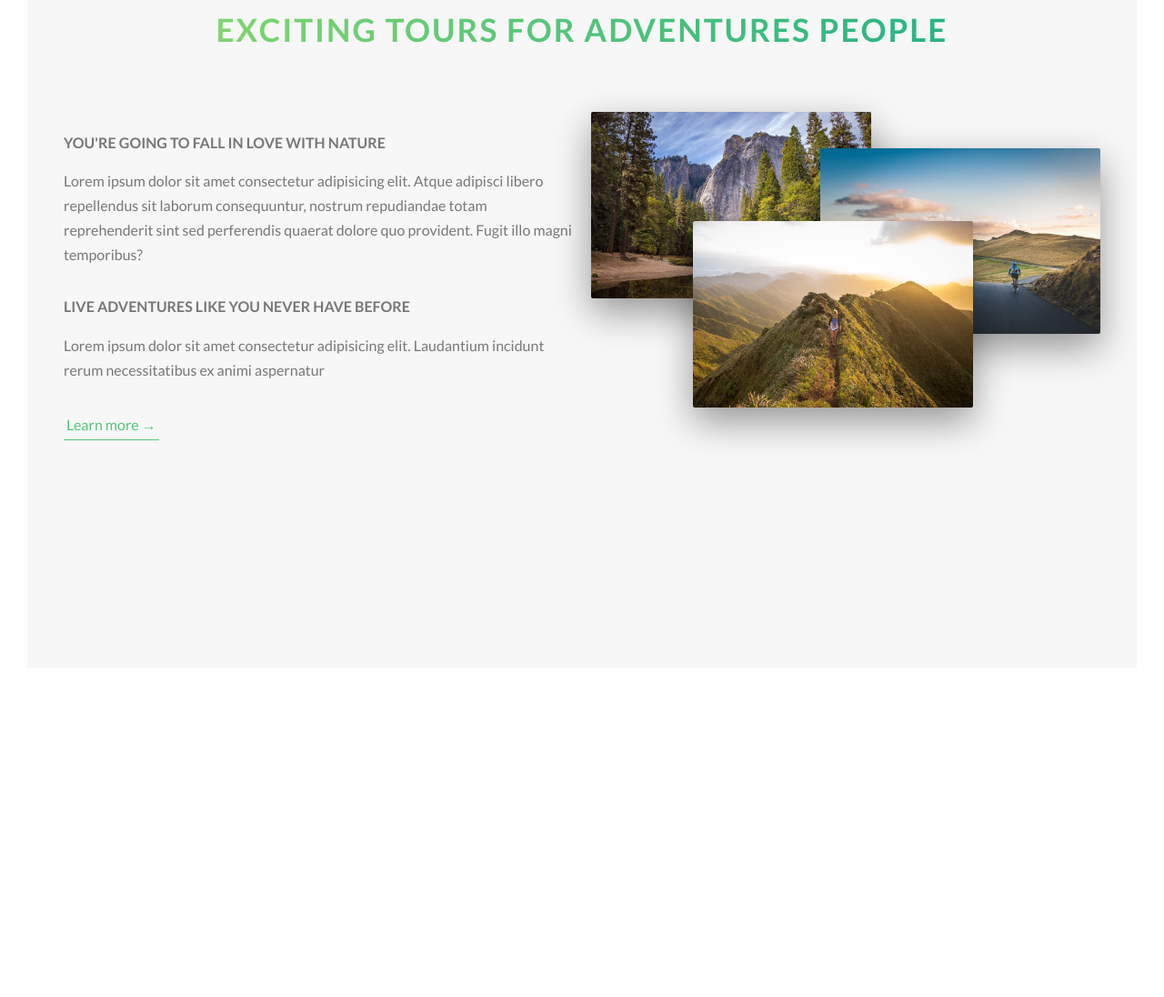
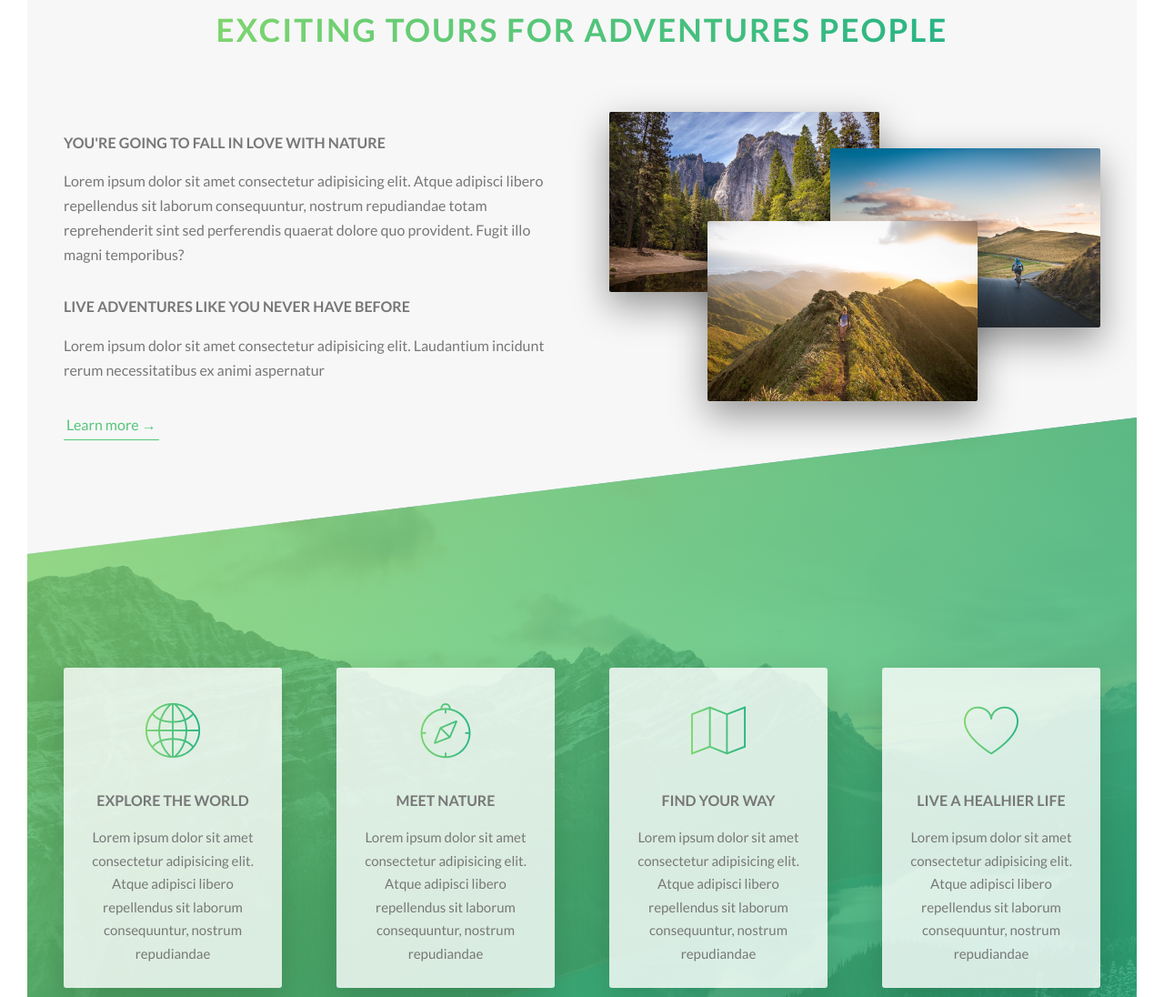
Before and after one commit to oguzzaydin/sass-advanced, a website: page natours/index.html in a window 1280 px wide. Shown: the part 877-1973 px from the top of the page at 91% size. Before the commit the page ends 1641 px from the top, so only its background shows below. Drawn offline with Linux system fonts and the light colour scheme.

Commit message:
section features

```diff
--- /dev/null
+++ b/natours/css/icon-font.css
@@ -0,0 +1,445 @@
+@charset "UTF-8";
+
+@font-face {
+  font-family: "linea-basic-10";
+  src:url("fonts/linea-basic-10.eot");
+  src:url("fonts/linea-basic-10.eot?#iefix") format("embedded-opentype"),
+    url("fonts/linea-basic-10.woff") format("woff"),
+    url("fonts/linea-basic-10.ttf") format("truetype"),
+    url("fonts/linea-basic-10.svg#linea-basic-10") format("svg");
+  font-weight: normal;
+  font-style: normal;
+
+}
+
+[data-icon]:before {
+  font-family: "linea-basic-10" !important;
+  content: attr(data-icon);
+  font-style: normal !important;
+  font-weight: normal !important;
+  font-variant: normal !important;
+  text-transform: none !important;
+  speak: none;
+  line-height: 1;
+  -webkit-font-smoothing: antialiased;
+  -moz-osx-font-smoothing: grayscale;
+}
+
+[class^="icon-"]:before,
+[class*=" icon-"]:before {
+  font-family: "linea-basic-10" !important;
+  font-style: normal !important;
+  font-weight: normal !important;
+  font-variant: normal !important;
+  text-transform: none !important;
+  speak: none;
+  line-height: 1;
+  -webkit-font-smoothing: antialiased;
+  -moz-osx-font-smoothing: grayscale;
+}
+
+.icon-basic-accelerator:before {
+  content: "a";
+}
+.icon-basic-alarm:before {
+  content: "b";
+}
+.icon-basic-anchor:before {
+  content: "c";
+}
+.icon-basic-anticlockwise:before {
+  content: "d";
+}
+.icon-basic-archive:before {
+  content: "e";
+}
+.icon-basic-archive-full:before {
+  content: "f";
+}
+.icon-basic-ban:before {
+  content: "g";
+}
+.icon-basic-battery-charge:before {
+  content: "h";
+}
+.icon-basic-battery-empty:before {
+  content: "i";
+}
+.icon-basic-battery-full:before {
+  content: "j";
+}
+.icon-basic-battery-half:before {
+  content: "k";
+}
+.icon-basic-bolt:before {
+  content: "l";
+}
+.icon-basic-book:before {
+  content: "m";
+}
+.icon-basic-book-pen:before {
+  content: "n";
+}
+.icon-basic-book-pencil:before {
+  content: "o";
+}
+.icon-basic-bookmark:before {
+  content: "p";
+}
+.icon-basic-calculator:before {
+  content: "q";
+}
+.icon-basic-calendar:before {
+  content: "r";
+}
+.icon-basic-cards-diamonds:before {
+  content: "s";
+}
+.icon-basic-cards-hearts:before {
+  content: "t";
+}
+.icon-basic-case:before {
+  content: "u";
+}
+.icon-basic-chronometer:before {
+  content: "v";
+}
+.icon-basic-clessidre:before {
+  content: "w";
+}
+.icon-basic-clock:before {
+  content: "x";
+}
+.icon-basic-clockwise:before {
+  content: "y";
+}
+.icon-basic-cloud:before {
+  content: "z";
+}
+.icon-basic-clubs:before {
+  content: "A";
+}
+.icon-basic-compass:before {
+  content: "B";
+}
+.icon-basic-cup:before {
+  content: "C";
+}
+.icon-basic-diamonds:before {
+  content: "D";
+}
+.icon-basic-display:before {
+  content: "E";
+}
+.icon-basic-download:before {
+  content: "F";
+}
+.icon-basic-exclamation:before {
+  content: "G";
+}
+.icon-basic-eye:before {
+  content: "H";
+}
+.icon-basic-eye-closed:before {
+  content: "I";
+}
+.icon-basic-female:before {
+  content: "J";
+}
+.icon-basic-flag1:before {
+  content: "K";
+}
+.icon-basic-flag2:before {
+  content: "L";
+}
+.icon-basic-floppydisk:before {
+  content: "M";
+}
+.icon-basic-folder:before {
+  content: "N";
+}
+.icon-basic-folder-multiple:before {
+  content: "O";
+}
+.icon-basic-gear:before {
+  content: "P";
+}
+.icon-basic-geolocalize-01:before {
+  content: "Q";
+}
+.icon-basic-geolocalize-05:before {
+  content: "R";
+}
+.icon-basic-globe:before {
+  content: "S";
+}
+.icon-basic-gunsight:before {
+  content: "T";
+}
+.icon-basic-hammer:before {
+  content: "U";
+}
+.icon-basic-headset:before {
+  content: "V";
+}
+.icon-basic-heart:before {
+  content: "W";
+}
+.icon-basic-heart-broken:before {
+  content: "X";
+}
+.icon-basic-helm:before {
+  content: "Y";
+}
+.icon-basic-home:before {
+  content: "Z";
+}
+.icon-basic-info:before {
+  content: "0";
+}
+.icon-basic-ipod:before {
+  content: "1";
+}
+.icon-basic-joypad:before {
+  content: "2";
+}
+.icon-basic-key:before {
+  content: "3";
+}
+.icon-basic-keyboard:before {
+  content: "4";
+}
+.icon-basic-laptop:before {
+  content: "5";
+}
+.icon-basic-life-buoy:before {
+  content: "6";
+}
+.icon-basic-lightbulb:before {
+  content: "7";
+}
+.icon-basic-link:before {
+  content: "8";
+}
+.icon-basic-lock:before {
+  content: "9";
+}
+.icon-basic-lock-open:before {
+  content: "!";
+}
+.icon-basic-magic-mouse:before {
+  content: "\"";
+}
+.icon-basic-magnifier:before {
+  content: "#";
+}
+.icon-basic-magnifier-minus:before {
+  content: "$";
+}
+.icon-basic-magnifier-plus:before {
+  content: "%";
+}
+.icon-basic-mail:before {
+  content: "&";
+}
+.icon-basic-mail-multiple:before {
+  content: "'";
+}
+.icon-basic-mail-open:before {
+  content: "(";
+}
+.icon-basic-mail-open-text:before {
+  content: ")";
+}
+.icon-basic-male:before {
+  content: "*";
+}
+.icon-basic-map:before {
+  content: "+";
+}
+.icon-basic-message:before {
+  content: ",";
+}
+.icon-basic-message-multiple:before {
+  content: "-";
+}
+.icon-basic-message-txt:before {
+  content: ".";
+}
+.icon-basic-mixer2:before {
+  content: "/";
+}
+.icon-basic-mouse:before {
+  content: ":";
+}
+.icon-basic-notebook:before {
+  content: ";";
+}
+.icon-basic-notebook-pen:before {
+  content: "<";
+}
+.icon-basic-notebook-pencil:before {
+  content: "=";
+}
+.icon-basic-paperplane:before {
+  content: ">";
+}
+.icon-basic-pencil-ruler:before {
+  content: "?";
+}
+.icon-basic-pencil-ruler-pen:before {
+  content: "@";
+}
+.icon-basic-photo:before {
+  content: "[";
+}
+.icon-basic-picture:before {
+  content: "]";
+}
+.icon-basic-picture-multiple:before {
+  content: "^";
+}
+.icon-basic-pin1:before {
+  content: "_";
+}
+.icon-basic-pin2:before {
+  content: "`";
+}
+.icon-basic-postcard:before {
+  content: "{";
+}
+.icon-basic-postcard-multiple:before {
+  content: "|";
+}
+.icon-basic-printer:before {
+  content: "}";
+}
+.icon-basic-question:before {
+  content: "~";
+}
+.icon-basic-rss:before {
+  content: "\\";
+}
+.icon-basic-server:before {
+  content: "\e000";
+}
+.icon-basic-server2:before {
+  content: "\e001";
+}
+.icon-basic-server-cloud:before {
+  content: "\e002";
+}
+.icon-basic-server-download:before {
+  content: "\e003";
+}
+.icon-basic-server-upload:before {
+  content: "\e004";
+}
+.icon-basic-settings:before {
+  content: "\e005";
+}
+.icon-basic-share:before {
+  content: "\e006";
+}
+.icon-basic-sheet:before {
+  content: "\e007";
+}
+.icon-basic-sheet-multiple:before {
+  content: "\e008";
+}
+.icon-basic-sheet-pen:before {
+  content: "\e009";
+}
+.icon-basic-sheet-pencil:before {
+  content: "\e00a";
+}
+.icon-basic-sheet-txt:before {
+  content: "\e00b";
+}
+.icon-basic-signs:before {
+  content: "\e00c";
+}
+.icon-basic-smartphone:before {
+  content: "\e00d";
+}
+.icon-basic-spades:before {
+  content: "\e00e";
+}
+.icon-basic-spread:before {
+  content: "\e00f";
+}
+.icon-basic-spread-bookmark:before {
+  content: "\e010";
+}
+.icon-basic-spread-text:before {
+  content: "\e011";
+}
+.icon-basic-spread-text-bookmark:before {
+  content: "\e012";
+}
+.icon-basic-star:before {
+  content: "\e013";
+}
+.icon-basic-tablet:before {
+  content: "\e014";
+}
+.icon-basic-target:before {
+  content: "\e015";
+}
+.icon-basic-todo:before {
+  content: "\e016";
+}
+.icon-basic-todo-pen:before {
+  content: "\e017";
+}
+.icon-basic-todo-pencil:before {
+  content: "\e018";
+}
+.icon-basic-todo-txt:before {
+  content: "\e019";
+}
+.icon-basic-todolist-pen:before {
+  content: "\e01a";
+}
+.icon-basic-todolist-pencil:before {
+  content: "\e01b";
+}
+.icon-basic-trashcan:before {
+  content: "\e01c";
+}
+.icon-basic-trashcan-full:before {
+  content: "\e01d";
+}
+.icon-basic-trashcan-refresh:before {
+  content: "\e01e";
+}
+.icon-basic-trashcan-remove:before {
+  content: "\e01f";
+}
+.icon-basic-upload:before {
+  content: "\e020";
+}
+.icon-basic-usb:before {
+  content: "\e021";
+}
+.icon-basic-video:before {
+  content: "\e022";
+}
+.icon-basic-watch:before {
+  content: "\e023";
+}
+.icon-basic-webpage:before {
+  content: "\e024";
+}
+.icon-basic-webpage-img-txt:before {
+  content: "\e025";
+}
+.icon-basic-webpage-multiple:before {
+  content: "\e026";
+}
+.icon-basic-webpage-txt:before {
+  content: "\e027";
+}
+.icon-basic-world:before {
+  content: "\e028";
+}
--- a/natours/index.html
+++ b/natours/index.html
@@ -6,7 +6,7 @@
     <meta name="viewport" content="width=device-width, initial-scale=1.0">
 
     <link href="https://fonts.googleapis.com/css?family=Lato:100,300,400,700,900" rel="stylesheet">
-
+    <link rel="stylesheet" href="css/icon-font.css">
     <link rel="stylesheet" href="css/icon-font.css">
     <link rel="stylesheet" href="css/style.css">
     <link rel="shortcut icon" type="image/png" href="img/favicon.png">
@@ -40,12 +40,15 @@
                 <div class="col-1-of-2">
                     <h3 class="heading-tertiary u-margin-bottom-small">You're going to fall in love with nature</h3>
                     <p class="paragraph">
-                        Lorem ipsum dolor sit amet consectetur adipisicing elit. Atque adipisci libero repellendus sit laborum consequuntur, nostrum repudiandae totam reprehenderit sint sed perferendis quaerat dolore quo provident. Fugit illo magni temporibus?
+                        Lorem ipsum dolor sit amet consectetur adipisicing elit. Atque adipisci libero repellendus sit
+                        laborum consequuntur, nostrum repudiandae totam reprehenderit sint sed perferendis quaerat
+                        dolore quo provident. Fugit illo magni temporibus?
                     </p>
 
                     <h3 class="heading-tertiary u-margin-bottom-small">Live adventures like you never have before</h3>
                     <p class="paragraph">
-                        Lorem ipsum dolor sit amet consectetur adipisicing elit. Laudantium incidunt rerum necessitatibus ex animi aspernatur
+                        Lorem ipsum dolor sit amet consectetur adipisicing elit. Laudantium incidunt rerum
+                        necessitatibus ex animi aspernatur
                     </p>
                     <a href="#" class="btn-text">Learn more &rarr;</a>
                 </div>
@@ -54,6 +57,60 @@
                         <img src="img/nat-1-large.jpg" alt="Photo 1" class="composition__photo composition__photo--p1">
                         <img src="img/nat-2-large.jpg" alt="Photo 2" class="composition__photo composition__photo--p2">
                         <img src="img/nat-3-large.jpg" alt="Photo 3" class="composition__photo composition__photo--p3">
+                    </div>
+                </div>
+            </div>
+        </section>
+
+        <section class="section-features">
+
+
+            <div class="row">
+                <div class="col-1-of-4">
+                    <div class="feature-box">
+                        <i class="feature-box__icon icon-basic-world"></i>
+                        <h3 class="heading-tertiary u-margin-bottom-small">Explore the world</h3>
+                        <p class="feature-box__text">
+                            Lorem ipsum dolor sit amet consectetur adipisicing elit. Atque adipisci libero repellendus
+                            sit
+                            laborum consequuntur, nostrum repudiandae
+                        </p>
+                    </div>
+                </div>
+
+                <div class="col-1-of-4">
+                    <div class="feature-box">
+                        <i class="feature-box__icon icon-basic-compass"></i>
+                        <h3 class="heading-tertiary u-margin-bottom-small">Meet nature</h3>
+                        <p class="feature-box__text">
+                            Lorem ipsum dolor sit amet consectetur adipisicing elit. Atque adipisci libero repellendus
+                            sit
+                            laborum consequuntur, nostrum repudiandae
+                        </p>
+                    </div>
+                </div>
+
+                <div class="col-1-of-4">
+                    <div class="feature-box">
+                        <i class="feature-box__icon icon-basic-map"></i>
+                        <h3 class="heading-tertiary u-margin-bottom-small">Find your way</h3>
+                        <p class="feature-box__text">
+                            Lorem ipsum dolor sit amet consectetur adipisicing elit. Atque adipisci libero repellendus
+                            sit
+                            laborum consequuntur, nostrum repudiandae
+                        </p>
+                    </div>
+                </div>
+
+                <div class="col-1-of-4">
+                    <div class="feature-box">
+                        <i class="feature-box__icon icon-basic-heart"></i>
+                        <h3 class="heading-tertiary u-margin-bottom-small">Live a healhier life</h3>
+                        <p class="feature-box__text">
+                            Lorem ipsum dolor sit amet consectetur adipisicing elit. Atque adipisci libero repellendus
+                            sit
+                            laborum consequuntur, nostrum repudiandae
+                        </p>
                     </div>
                 </div>
             </div>
--- a/natours/sass/abstracts/_variables.scss
+++ b/natours/sass/abstracts/_variables.scss
@@ -15,4 +15,4 @@ $default-font-size: 1.6rem;
 //GRİD
 $grid-width: 114rem;
 $gutter-vertical: 8rem;
-$gutter-horizontal: 2rem;
+$gutter-horizontal: 6rem;
--- /dev/null
+++ b/natours/sass/components/_feature-box.scss
@@ -0,0 +1,26 @@
+.feature-box {
+    background-color: rgba($color-white, .8);
+    font-size: 1.5rem;
+    padding: 2.5rem;
+    text-align: center;
+    border-radius: 3px;
+    box-shadow: 0 1.5rem 4rem rgba($color-black, .15);
+    transition: transform .3s;
+
+    &__icon {
+        font-size: 6rem;
+        margin-bottom: .5rem;
+        display: inline-block;
+        background-image: linear-gradient(to right, $color-primary-light, $color-primary-dark);
+        -webkit-background-clip: text;
+        color: transparent;
+    }
+
+    &:hover {
+        transform: translateY(-1.5rem) scale(1.03);
+    }
+
+    // &__text {
+
+    // }
+}
--- a/natours/sass/main.scss
+++ b/natours/sass/main.scss
@@ -9,6 +9,7 @@
 
 @import "components/button";
 @import "components/composition";
+@import "components/feature-box";
 
 @import "pages/home";
 
--- a/natours/sass/pages/_home.scss
+++ b/natours/sass/pages/_home.scss
@@ -3,3 +3,19 @@
     padding: 25rem 0;
     margin-top: -20vh;
 }
+
+.section-features {
+    padding: 20rem 0;
+    background-image: linear-gradient(
+        to right bottom,
+    rgba($color-primary-light, 0.8),
+    rgba($color-primary-dark, 0.8)),
+    url(../img/nat-4.jpg);
+    background-size: cover;
+    transform: skewY(-7deg);
+    margin-top: -20rem;
+
+    & > * {
+       transform: skewY(7deg);
+    }
+}
```
Also changed, not shown: natours/css/fonts/linea-basic-10.ttf (added), natours/css/fonts/linea-basic-10.woff (added), natours/css/style.css, 2 other files.
